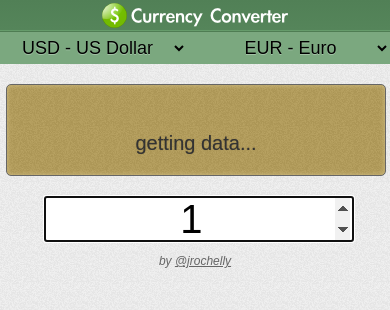
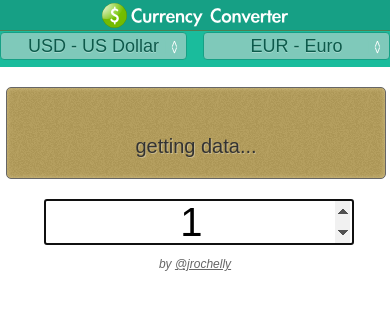
Before and after one commit to jaksonmoura/Convercy, a plain HTML site: page index.html in a window 390 px wide. Drawn offline with Linux system fonts and the light colour scheme.

Commit message:
Fix view on mobile

```diff
--- a/index.html
+++ b/index.html
@@ -6,6 +6,7 @@
 <html>
 	<head>
 		<link rel="stylesheet" href="layout.css">
+		<meta name="viewport" content="width=device-width, initial-scale=1">
 		<script src='jquery.js'></script>
 		<title>Convercy</title>
 	</head>
@@ -15,6 +16,7 @@
 		</header>
 		<div id="selects">
 			<div id="from_select">
+				<label>
 				<select name="from" id="from">
 					<option value='USD' selected="selected">USD - US Dollar</option>
 					<option value='EUR'>EUR - Euro</option>
@@ -186,9 +188,11 @@
 					<option value='ZMW'>ZMW - Zambian Kwacha</option>
 					<option value='ZWD'>ZWD - Zimbabwean Dollar</option>
 				</select>
+				</label>
 			</div>
 
 			<div id="to_select">
+				<label>
 				<select name="to" id="to">
 					<option value='USD'>USD - US Dollar</option>
 					<option value='EUR' selected="selected">EUR - Euro</option>
@@ -360,6 +364,7 @@
 					<option value='ZMW'>ZMW - Zambian Kwacha</option>
 					<option value='ZWD'>ZWD - Zimbabwean Dollar</option>
 				</select>
+				</label>
 			</div>
 		</div>
 		<div id="wrapper">
--- a/layout.css
+++ b/layout.css
@@ -1,5 +1,6 @@
 html{
-	background: url('bg.png');
+	/*background: url('bg.png');*/
+	background: #fff;
 	margin: 0;
 	padding: 0;
 	height: 100%;
@@ -32,45 +33,89 @@ small{
 	margin: 3px 0 0 0;
 }
 
+#logo img{
+	height: 25px;
+}
+
 header{
 	float: left;
 	width: 100%;
 	height: 30px;
 	color: #fff;
-  background-color: #518056;
-  background-image: -webkit-gradient(linear, left top, left bottom, from(#518056), to(#55855a));
+	background: #16a085;
+  /*background-color: #518056;*/
+  /*background-image: -webkit-gradient(linear, left top, left bottom, from(#518056), to(#55855a));
   background-image: -webkit-linear-gradient(top, #518056, #55855a);
   background-image:    -moz-linear-gradient(top, #518056, #55855a);
   background-image:      -o-linear-gradient(top, #518056, #55855a);
-  background-image:         linear-gradient(to bottom, #518056, #55855a);
-	border-bottom: 1px solid #669c6b;
+  background-image:         linear-gradient(to bottom, #518056, #55855a);*/
+	/*border-bottom: 1px solid #669c6b;*/
 	box-shadow: 0px 1px 0px #4f7d53;
 	margin: 0 0 1px 0;
 }
 
 #selects{
 	float: left;
-	background: #7ba87f;
+	/*background: #7ba87f;*/
+	background: #1abc9c;
+	height: 36px;
 	width: 100%;
 }
 
 #to_select, #from_select{
 	float: left;
 	width: 48%;
+	margin-top: 1px;
 }
 
 #to_select{
 	float: right;
 }
 
+#from_select label, #to_select label {position:relative}
+#from_select label:after, #to_select label:after{
+    content:'<>';
+    font:11px "Consolas", monospace;
+    color:#fff;
+    -webkit-transform:rotate(90deg);
+    -moz-transform:rotate(90deg);
+    -ms-transform:rotate(90deg);
+    transform:rotate(90deg);
+    right:8px; top:2px;
+    padding:0 0 2px;
+    border-bottom:1px solid #7FC9BA;
+    position:absolute;
+    pointer-events:none;
+}
+#from_select label:before, #to_select label:before{
+    content:'';
+    right:6px; top:0px;
+    width:20px; height:20px;
+    background:#7FC9BA;
+    position:absolute;
+    pointer-events:none;
+    display:block;
+}
+
 #from_select select, #to_select select{
 	width: 100%;
-	background: #7ba87f;
+	background: #7FC9BA;
 	font-size: 1.8rem;
-	padding: 5px 0;
-	border: none;
+	border: 1px solid #16A085;
 	text-shadow: 0 1px 0px hsla(100, 100%, 100%, .3);
 	text-align: center;
+	-moz-appearance:none;
+	-webkit-appearance: none;
+   appearance:none;
+    padding:3px;
+  margin: 0;
+  -webkit-border-radius:4px;
+  -moz-border-radius:4px;
+  border-radius:4px;
+  color:#0D5A4B;
+  outline:none;
+  display: inline-block;
+  cursor:pointer;
 }
 
 #amount{
@@ -94,7 +139,7 @@ header{
 	border: 1px solid #666;
 	border-radius: 5px;
 	box-shadow: 0 0 5px #d1be84 inset;
-	text-shadow: 0 0 1px hsla(100, 100%, 0%, .3);
+	text-shadow: 1px 1px 0px hsla(100, 100%, 100%, .3);
 	white-space: nowrap;
 }
 
```
